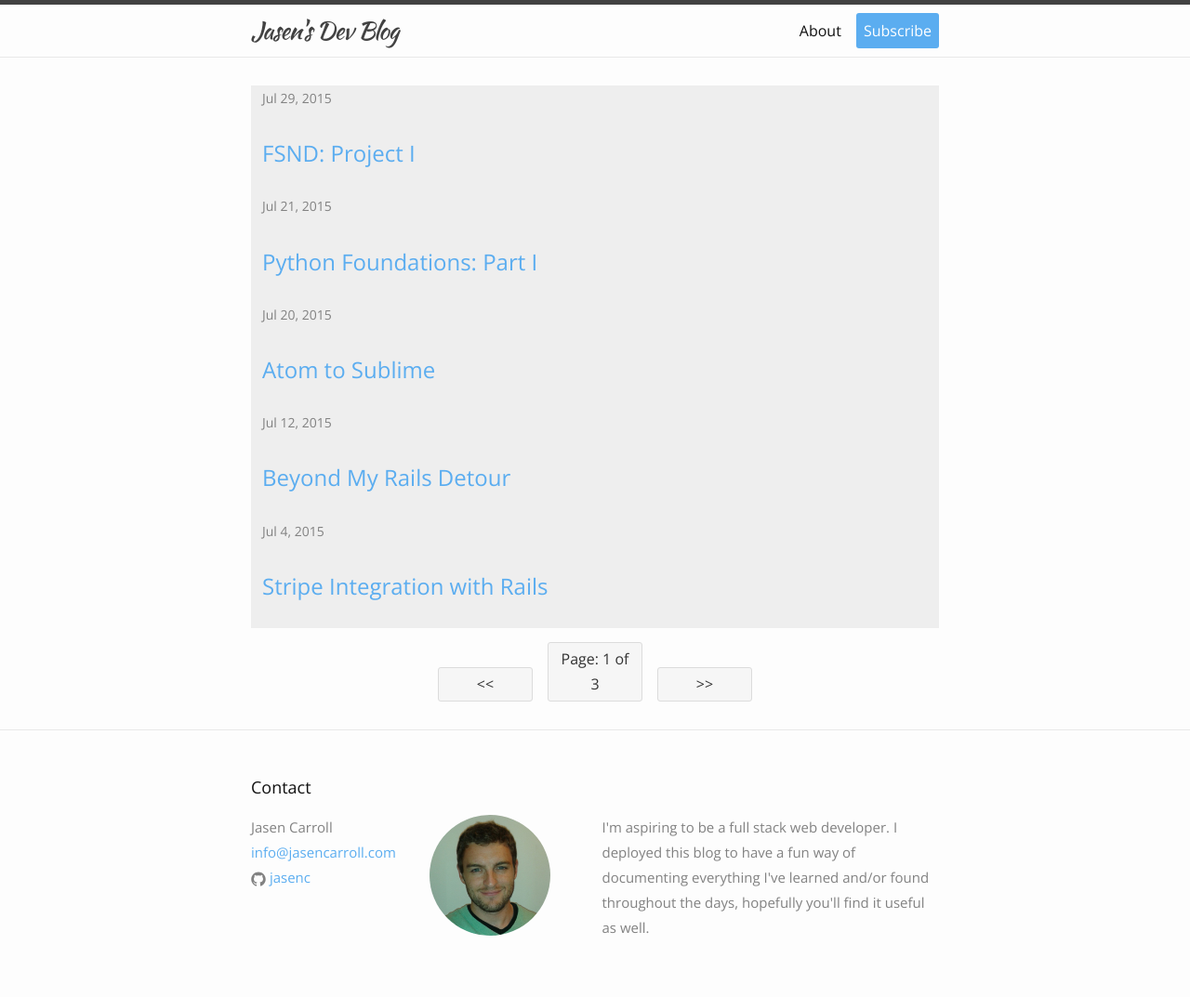
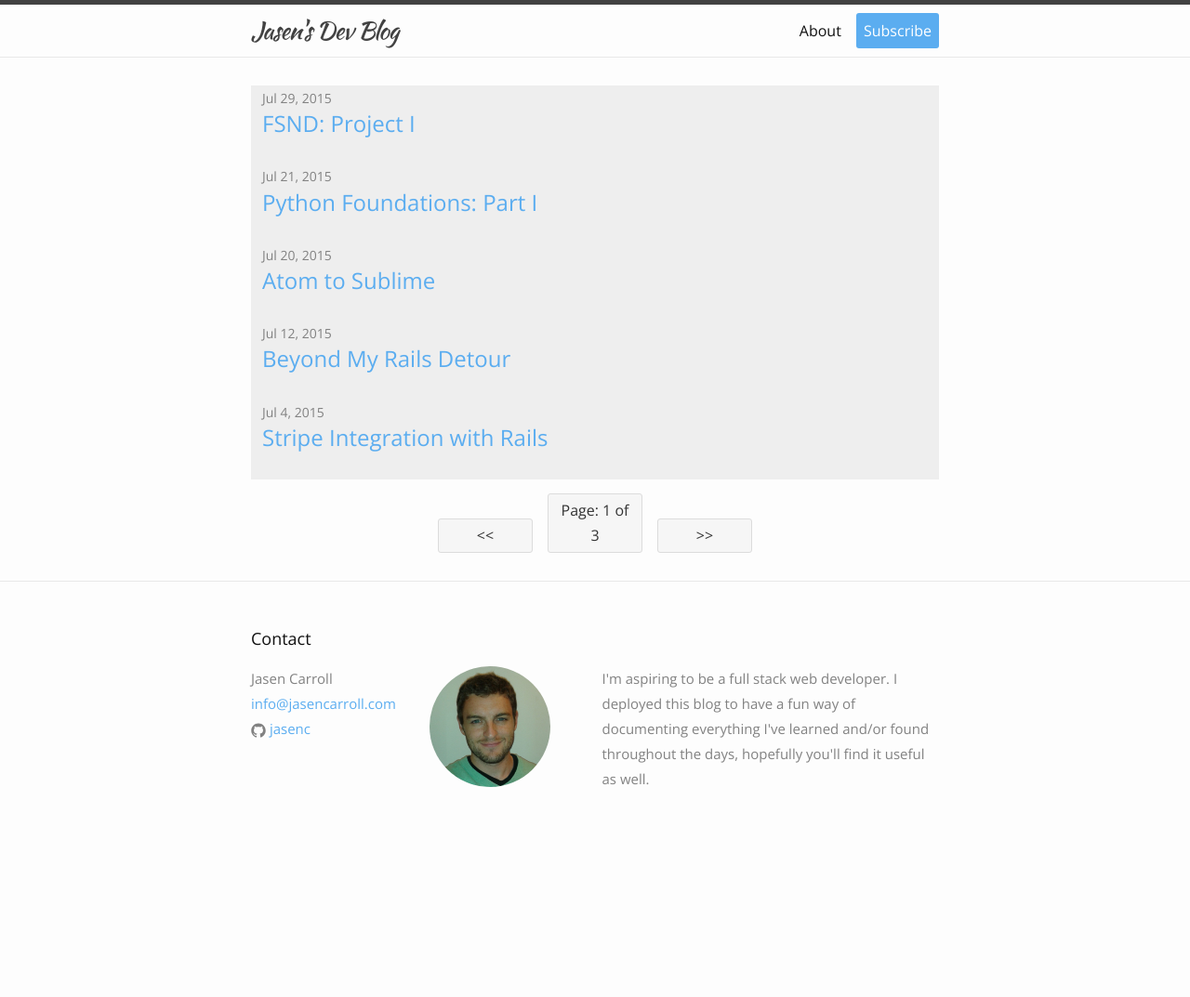
Before and after one commit to jasencblog/jasencblog.github.io, a Jekyll site: the page built from index.html, in a window 1280 px wide. Shown: the whole page at 93% size. Built offline with Jekyll 4.4.1, drawn with Linux system fonts in a browser that asks for light colours; the list of posts is cut into pages by our own code; after the commit the page ends 913 px from its top, so only the background shows below that.

Commit message:
docs: update h2 margin-top:0 on index

```diff
--- a/css/main.scss
+++ b/css/main.scss
@@ -89,4 +89,10 @@ $on-laptop:        800px;
   }
 }
 
-h2 {margin-top: 1em}
+h2 {
+  margin-top: 1em;
+}
+
+.post-list h2 {
+  margin-top: 0;
+}
```
